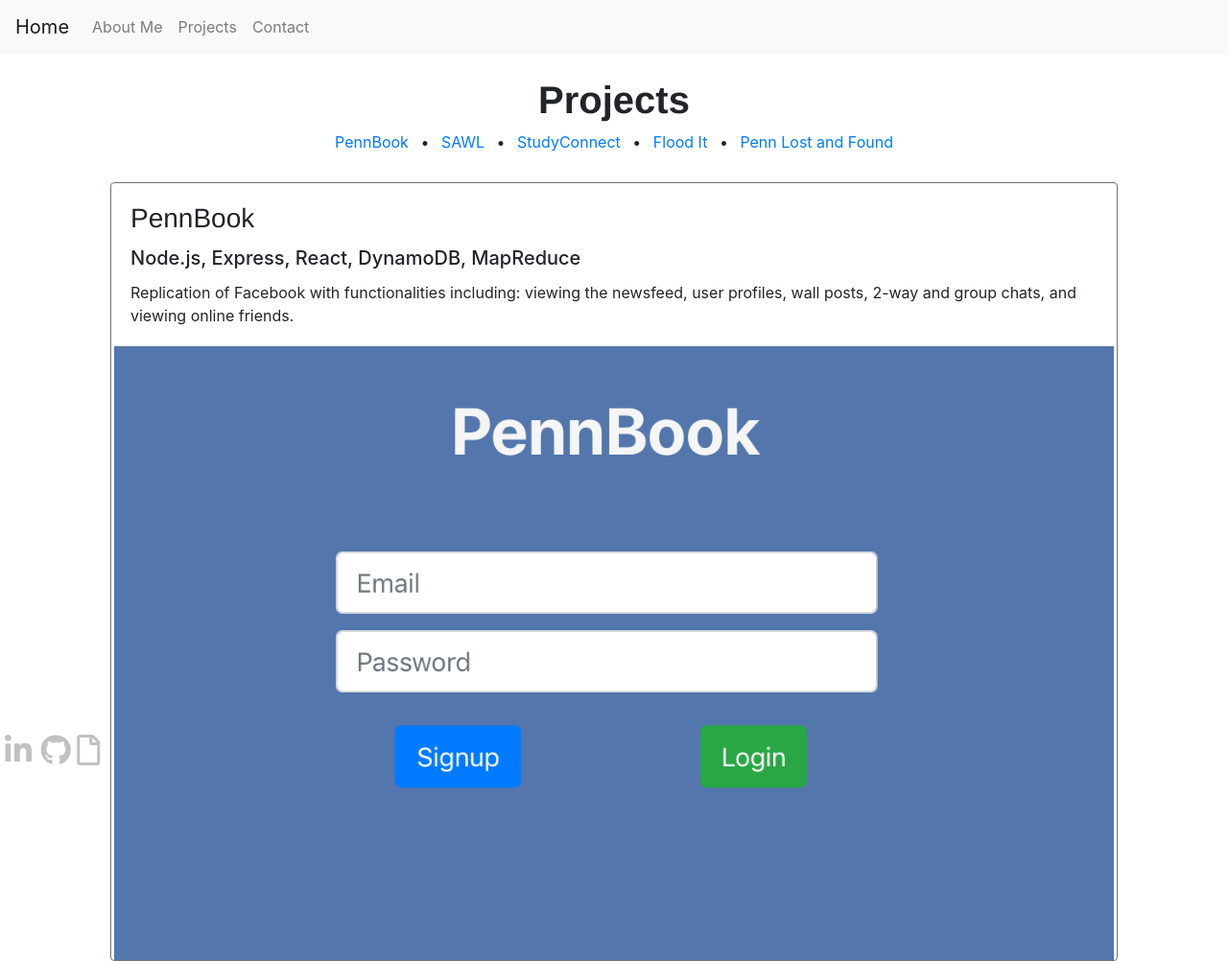
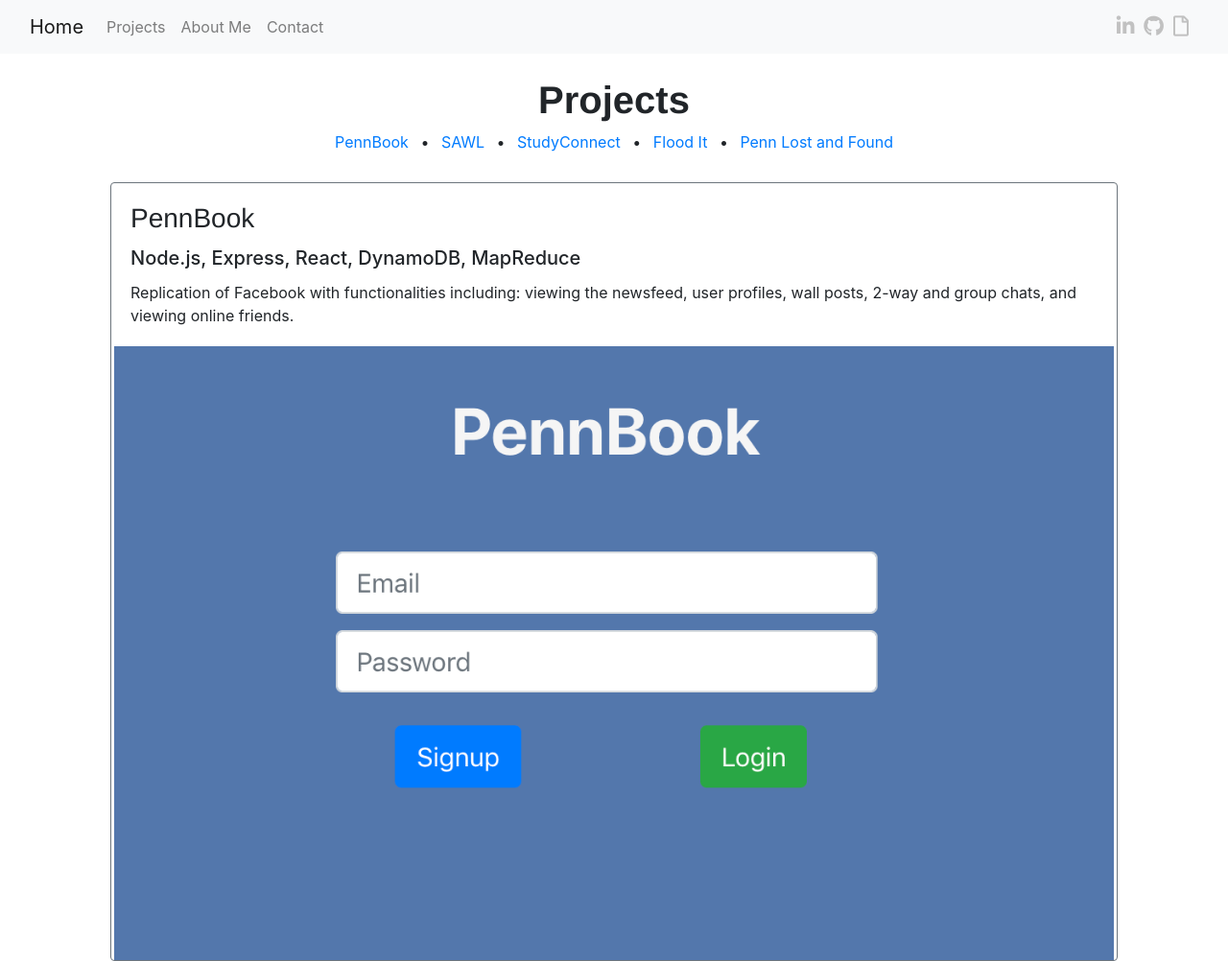
Before and after one commit to sarahrittgers26/sarahrittgers26.github.io, a plain HTML site: page projects.html in a window 1280 px wide. Shown: the top 1002 px of the page at 96% size. Drawn offline with nearby package versions, Linux system fonts and the light colour scheme; a web font is replaced by a local one.

Commit message:
move icons

```diff
--- a/projects.html
+++ b/projects.html
@@ -20,22 +20,40 @@
     <!-- Dummy for scrolling to top -->
     <div class='thetop'></div>
 
-    <nav class="navbar fixed-top navbar-expand-lg navbar-light bg-light">
+    <nav class="navbar navbar-inverse fixed-top navbar-expand-lg navbar-light bg-light">
+      <div class="container-fluid">
         <a class="navbar-brand" href="index.html">Home</a>
-      <button class="navbar-toggler" type="button" data-toggle="collapse" data-target="#navbarSupportedContent" aria-controls="navbarSupportedContent" aria-expanded="false" aria-label="Toggle navigation">
+        <button class="navbar-toggler" type="button" data-toggle="collapse" data-target="#navbarSupportedContent" aria-controls="navbarSupportedContent">
           <span class="navbar-toggler-icon"></span>
         </button>
 
-      <div class="collapse navbar-collapse" id="navbarSupportedContent">
+        <div class="collapse navbar-collapse">
           <ul class="navbar-nav">
+            <li class="nav-item">
+              <a class="nav-link" href="projects.html">Projects</a>
+            </li>
             <li class="nav-item">
               <a class="nav-link" href="about.html">About Me</a>
             </li>
             <li class="nav-item">
-            <a class="nav-link" href="projects.html">Projects</a>
+              <a class="nav-link" href="contact.html">Contact</a>
             </li>
-          <li class="nav-item">
-            <a class="nav-link" href="contact.html">Contact</a>
+          </ul>
+        </div>
+        <ul class="navbar-nav navbar-right">
+          <li>
+            <a href="https://www.linkedin.com/in/sarah-rittgers-62203a81" id="linkedIn">
+              <i class="fab fa-linkedin-in fa-lg"></i>
+            </a>
+          <li>
+            <a href="https://github.com/sarahrittgers26">
+              <i class="fab fa-github fa-lg"></i>
+            </a>
+          </li>
+          <li>
+            <a href="Resume.pdf" target="_blank">
+              <i class="far fa-file fa-lg"></i>
+            </a>
           </li>
         </ul>
       </div>
@@ -70,7 +88,7 @@
             <img class="card-img-bottom project-card cursor-pointer to-reveal" id="pennbookImg" src="./img/pennbook_login.png" alt="Pennbook login">
           </div>
 
-          <div class="modal" id="pennBookModal" tabindex="-1" role="dialog">
+          <div class="modal fade bd-example-modal-lg" id="pennBookModal" tabindex="-1" role="dialog">
             <div class="modal-dialog" role="document">
               <div class="modal-content">
                 <div class="modal-header">
@@ -121,7 +139,7 @@
             <div class="card-body to-reveal">
               <h3 class="card-title">SAWL (Suspicious Actors Watch List)</h3>
               <h5 class="card-title">Ruby on Rails, React, Redux, Sagas, Python, AWS Lambda, Flask, Zappa</h5>
-              Client/server project integrated within an existing full-stack web application. Built to allow the compliance team to determine fraudulent loans through fuzzymatching data on existing loans. Server created using Python, and Flask, and deployed to an AWS Lambda instance using Zappa.
+              Client/server full-stack project integrated within an existing full-stack web application. Built to allow the compliance team to determine fraudulent loans through fuzzymatching data on existing loans. Client frontend designed with React and Redux, and backend implementation in Ruby on Rails. Server created using Python, and Flask, and deployed to an AWS Lambda instance using Zappa.
             </div>
           </div>
         </div>
@@ -136,7 +154,7 @@
             <img class="card-img-bottom project-card cursor-pointer to-reveal" id="studyConnectImg" src="./img/sc_login.png" alt="Pennbook login">
           </div>
 
-          <div class="modal" id="studyConnectModal" tabindex="-1" role="dialog">
+          <div class="modal fade bd-example-modal-lg" id="studyConnectModal" tabindex="-1" role="dialog">
             <div class="modal-dialog" role="document">
               <div class="modal-content">
                 <div class="modal-header">
@@ -187,7 +205,7 @@
             </div>
             <img class="card-img-bottom project-card cursor-pointer to-reveal" id="floodImg" src="./img/flood_main.png" alt="Pennbook login">
 
-            <div class="modal" id="floodModal" tabindex="-1" role="dialog">
+            <div class="modal fade bd-example-modal-lg" id="floodModal" tabindex="-1" role="dialog">
               <div class="modal-dialog" role="document">
                 <div class="modal-content">
                   <div class="modal-header">
@@ -244,7 +262,7 @@
             <img class="card-img-bottom project-card cursor-pointer to-reveal" id="lostAndFoundImg" src="./img/plaf_home.png" alt="Pennbook login">
           </div>
 
-          <div class="modal" id="lostAndFoundModal" tabindex="-1" role="dialog">
+          <div class="modal fade bd-example-modal-lg" id="lostAndFoundModal" tabindex="-1" role="dialog">
               <div class="modal-dialog" role="document">
                 <div class="modal-content">
                   <div class="modal-header">
@@ -292,25 +310,6 @@
     <!-- Click to scroll to top -->
     <a id="back-to-top" title="Back to top" href="#"><i class="fas fa-arrow-up"></i></a>
 
-    <!-- Github/LinkedIn/Resume links -->
-    <div class="row no-gutters my-links">
-      <div class="col-sm-4">
-        <a href="https://www.linkedin.com/in/sarah-rittgers-62203a81" id="linkedIn">
-          <i class="fab fa-linkedin-in fa-2x"></i>
-        </a>
-      </div>
-      <div class="col-sm-4">
-        <a href="https://github.com/sarahrittgers26">
-          <i class="fab fa-github fa-2x"></i>
-        </a>
-      </div>
-      <div class="col-sm-4">
-        <a href="Resume.pdf" target="_blank">
-          <i class="far fa-file fa-2x"></i>
-        </a>
-      </div>
-    </div>
-
     <!-- Scripts  -->
     <script src="script/scroll.js" type="text/javascript"></script>
     <script src="script/backToTop.js" type="text/javascript"></script>
--- a/style/style.css
+++ b/style/style.css
@@ -133,14 +133,3 @@ img {
   color: #c1c1c1;
   padding-right: 10px;
 }
-
-.my-links {
-  position: fixed;
-  bottom: 0px;
-  left: 5px;
-}
-
-.my-links img {
-  height: 100%;
-  width: auto;
-}
```
Also changed, not shown: about.html (+25 -26 lines), contact.html (+24 -25 lines), index.html (+22 -24 lines). Lines whose indentation alone changed are shown as unchanged.
